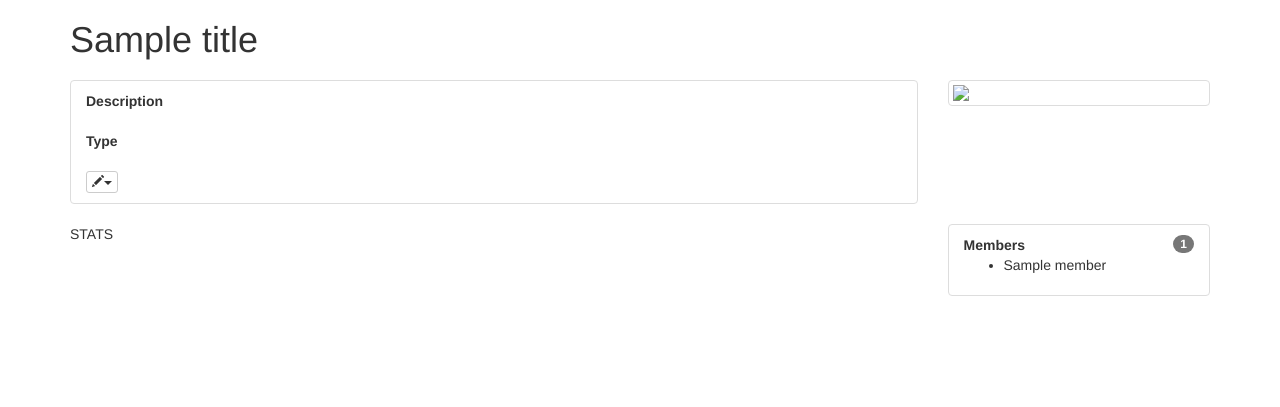
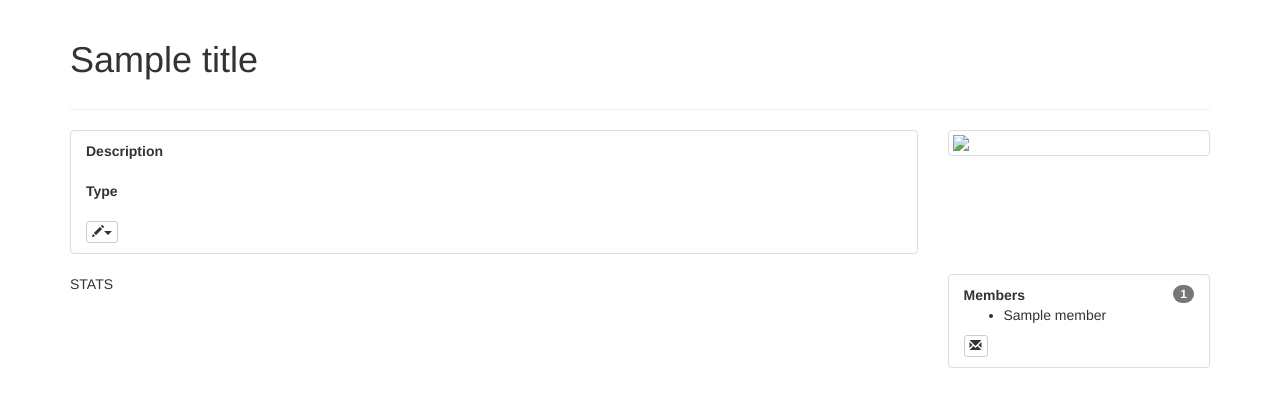
Before and after one commit to fmatray/mood, a Python web app: template app/templates/viewteam.html in a window 1280 px wide. Shown: the top 407 px of the page. Run offline with Jinja, Linux system fonts and the light colour scheme; the template is opened without the code that fills it: most values are stand-ins (such as "Sample title", 1, 10 or a date in 2020); some libraries are stand-ins or nearby versions.

Commit message:
several improvements

```diff
--- a/app/models.py
+++ b/app/models.py
@@ -161,6 +161,10 @@ class Mood(db.Document):
         (("view", "View"), ("edit", "Edit"), ("delete", "Delete")))
 
     @property
+    def iseditable(self):
+      return (datetime.now() - self.date).days < 2
+
+    @property
     def editurl(self):
         return url_for("mood")
 
--- a/app/templates/base.html
+++ b/app/templates/base.html
@@ -4,13 +4,12 @@
 {% import "bootstrap/utils.html" as utils %}
 {% block title %} How do you feel today ? {% endblock %}
 
-{% block head %}
+{%- block head %}
 	{{super()}}
 	{{fixes.ie8()}}
 {%- endblock %}
 
-{% block scripts %}
-	{{ super() }}
+{%- block scripts %}
   	<script src="{{ url_for('static', filename='js/bootbox.min.js') }}"></script>
   	<script type="text/javascript" src="http://kozea.github.com/pygal.js/javascripts/svg.jquery.js"></script>
     <script type="text/javascript" src="http://kozea.github.com/pygal.js/javascripts/pygal-tooltips.js"></script>
@@ -26,16 +25,20 @@ function DeleteItem(url)
     </script>
 {% endblock %}
 
+
+
 {% block styles -%}
     {{super()}}
 	  <link  href="{{ url_for('static', filename='css/heightcol.css') }}" rel="stylesheet">
 {% endblock %}
 
+
 {% block navbar %}
 	{{nav.moodnavbar.render()}}
 {% endblock %}
 
-{% block content %}
+
+{%- block content %}
   {%- with messages = get_flashed_messages(with_categories=True) %}
     {%- if messages %}
      <div class="row">
@@ -46,10 +49,19 @@ function DeleteItem(url)
   {%- endif %}
   {%- endwith %}
   {% if title %}
-  <div class="row">
-		<div class="col-md-12">
-			<h1>{{ title }}<h1>
+  <div class="container">
+		<div  class="page-header">
+			<h1>{{ title | capitalize }}<h1>
 		</div>
 	</div>
 	{% endif %}
+
 {% endblock %}
+
+{% block footer %}
+  <footer class="footer">
+     <div class="container">
+       <p class="text-muted">Place sticky footer content here.</p>
+     </div>
+   </footer>
+{% endblock %}
--- a/app/templates/form.html
+++ b/app/templates/form.html
@@ -2,8 +2,8 @@
 {% import "bootstrap/utils.html" as utils %}
 
  {% block content %}
+	{{ super() }}
 	<div class="container">
-	{{ super() }}
 		<div class="row">
 			<div class="col-md-12">
 				{{ wtf.quick_form(form) }}
--- a/app/templates/index.html
+++ b/app/templates/index.html
@@ -2,8 +2,8 @@
 {% import "bootstrap/utils.html" as utils %}
 
  {% block content %}
+ {{ super() }}
 	<div class="container">
-	{{ super() }}
 		<div class="col-md-12">
 			TEST
 		</div>
--- a/app/templates/list.html
+++ b/app/templates/list.html
@@ -16,8 +16,8 @@
 
  {% extends "base.html" %}
  {% block content %}
+	{{ super() }}
 	<div class="container">
-	{{ super() }}
 				{% set i = 0 %}
 				{% for item in list %}
 					{% set i = loop.index-1 %}
--- a/app/templates/stats.html
+++ b/app/templates/stats.html
@@ -17,9 +17,9 @@
 
 
  {% block content %}
+ {{ super() }}
 	<div class="container">
-		{{ super() }}
-	    <div class="row">
+	  <div class="row">
 	    <div class="col-md-4">
 	    	{{ renderitem(item) }}
 	    </div>
--- a/app/templates/viewteam.html
+++ b/app/templates/viewteam.html
@@ -2,16 +2,16 @@
 {% from "helpers/item.html" import renderitem as renderitem %}
 {% from "helpers/confirm.html" import confirm as confirm %}
 
- {% block content %}
+{% block content %}
+{{ super() }}
 <div class="container">
-	{{ super() }}
 	<div class="row">
   	<div class="col-md-9 fill">
       {{ renderitem(element, long, ["description", "type"], False) }}
     </div>
   	<div class="col-md-3">
-      <a href="{{element.editurl}}/photo/{{ element['id'] }}"  class="thumbnail">
-     	  <img src="{{element.editurl}}/photo/{{ element['id'] }}">
+      <a href="{{element.editurl}}/photo/{{ element['id'] }}" class="thumbnail"  data-toggle="tooltip" title="You look nice">
+     	  <img src="{{element.editurl}}/photo/{{ element['id'] }}" class="img-responsive">
     	</a>
     </div>
 	</div>
@@ -38,9 +38,12 @@
 							{% endfor %}
 							</ul>
 						</dd>
+              <a href="{{element.editurl}}/member/invite/{{ element['id'] }}" class="btn btn-default btn-xs" aria-label="Invite">
+                <span class="glyphicon glyphicon-envelope" aria-hidden="true"></span>
+              </a>
 			  </dl>
 			</div>
     </div>
 	</div>
 </div>
- {% endblock %}
+{% endblock %}
--- a/app/views.py
+++ b/app/views.py
@@ -47,7 +47,7 @@ def index():
 def mood(mood_id=None):
     if mood_id:
         m = Mood.objects.get_or_404(id=mood_id)
-        if (datetime.now() - m.date).days > 2:
+        if not m.iseditable:
             flash("Too old", "error")
             return redirect("/mood/view/" + mood_id)
     else:
```
Also changed, not shown: app/templates/view.html (+1 -6 lines). Lines whose indentation alone changed are shown as unchanged.
